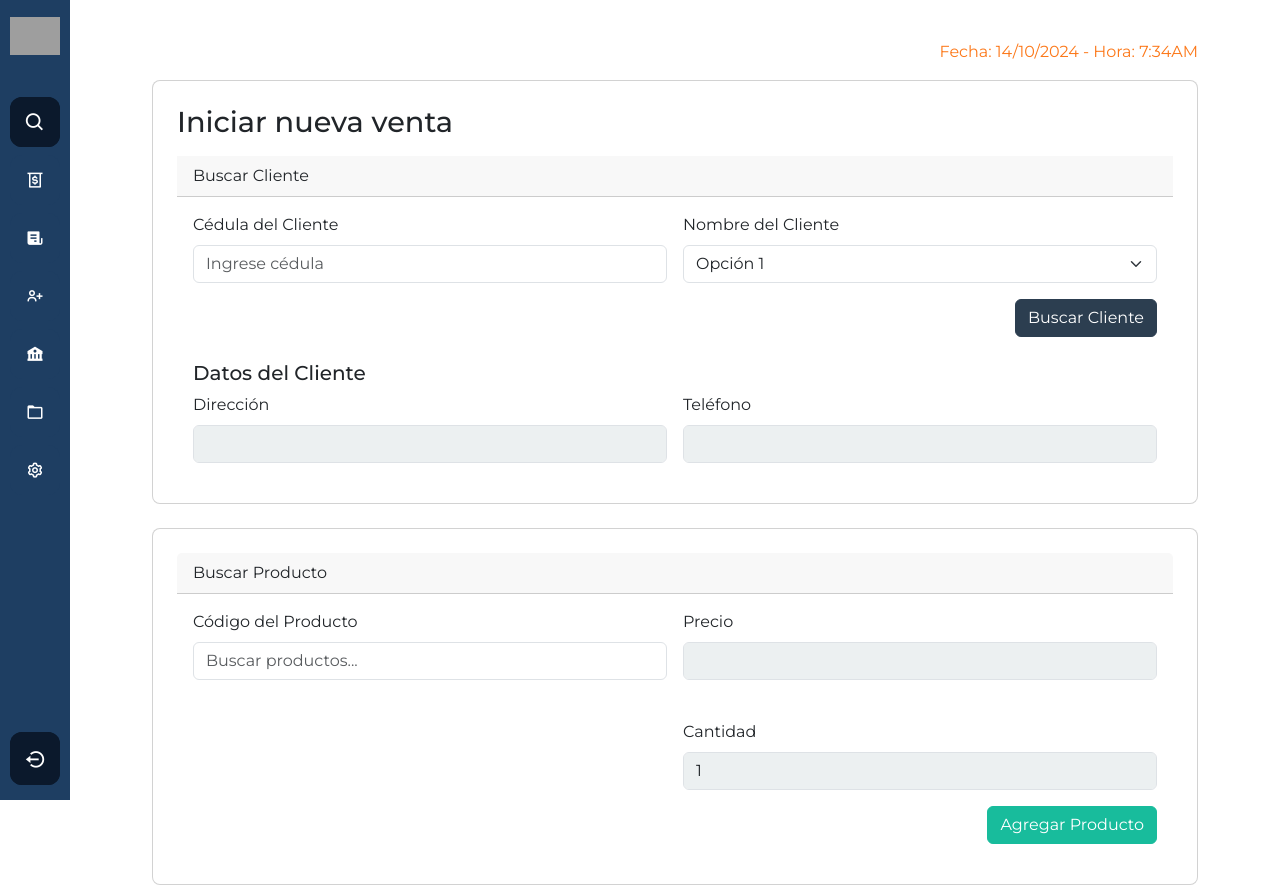
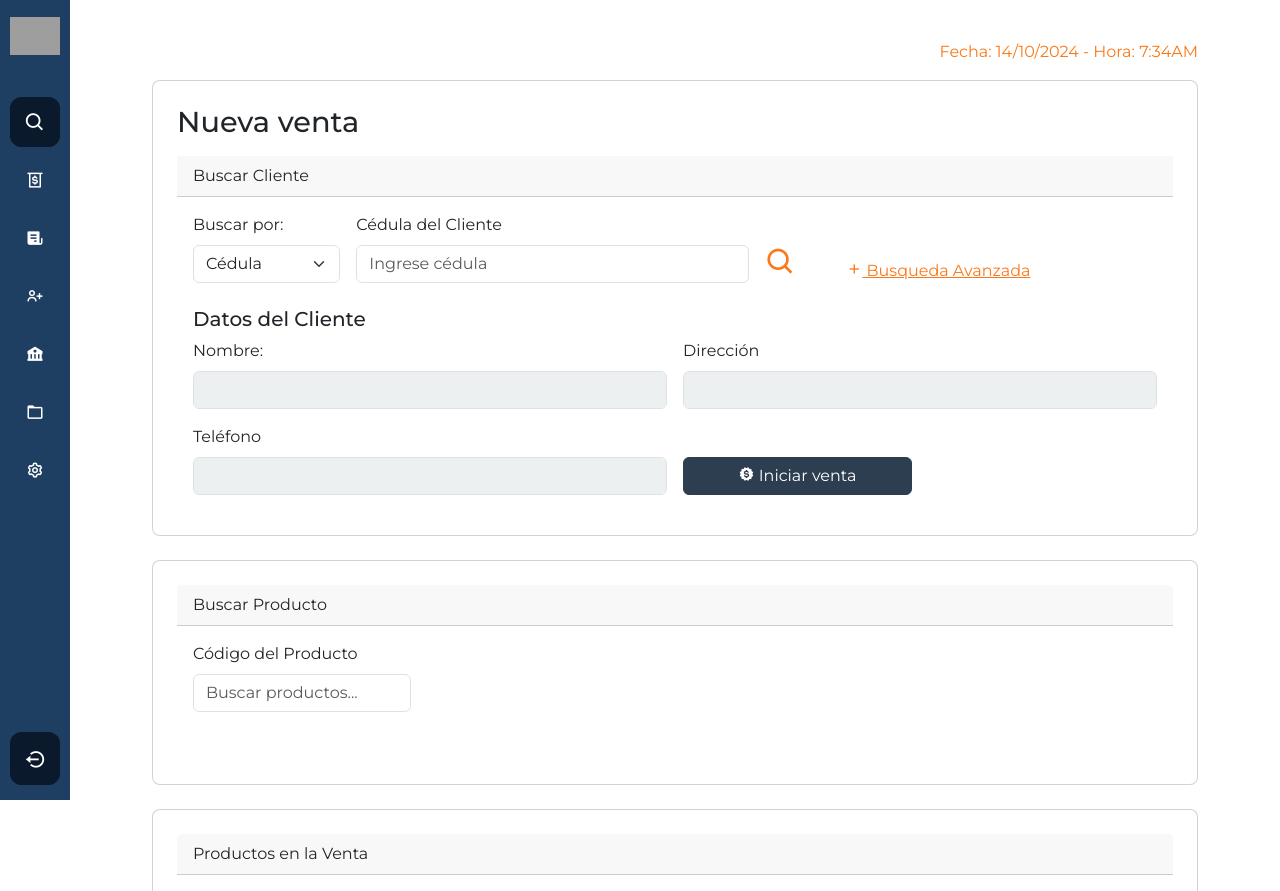
Before and after one commit to Jaysson21/BlandonComercial, a Flask app: template src/templates/GestionVentas.html in a window 1280 px wide. Shown: the top 891 px of the page. Run offline with Flask 3, Linux system fonts and the light colour scheme; the template is opened without the code that fills it, so the values that code supplies are empty; some libraries are stand-ins or nearby versions; grey boxes are pictures that could not be loaded.

Commit message:
busqueda producto / busqueda cliente

```diff
--- a/src/application.py
+++ b/src/application.py
@@ -215,6 +215,14 @@ def GestionClientes():
     clientes = ClienteModel.get_clients()
     return render_template("GestionCliente.html", username=session["username"], clientes=clientes, nameuser=session["nameUser"])
 
+@app.route('/buscar_cliente', methods=["GET"])
+def buscar_cliente():
+    query = request.args.get('query', '').upper()
+    resultados = ClienteModel.get_clientById(query)
+    print(resultados)
+    return jsonify(resultados)
+
+
 @app.route("/addClient", methods=["POST"])
 def addClient():
     if request.method == "POST":
--- a/src/static/js/GestionVentas.js
+++ b/src/static/js/GestionVentas.js
@@ -1,4 +1,3 @@
-
 // Función para realizar la búsqueda con AJAX
 $('#buscador').on('keyup', function () {
     const query = $(this).val();
@@ -26,12 +25,30 @@ $('#buscador').on('keyup', function () {
                     document.querySelectorAll(".item").forEach(function (li) {
                         li.addEventListener("click", function () {
 
-                            console.log("button");
                             // Obtener el ID del cliente del botón
                             let productoID = this.getAttribute("data-id");
+                            $('#listaResultados').empty();
 
+                            $('#btn_code').append(`<button id="btn-close" type="button" class="btn-close ms-2" aria-label="Close" style="background-color:red;" onClick="removeFormProduct()"></button>`);
+
+                            document.getElementById("buscador").setAttribute("disabled", true);
                             // Rellenar el formulario del modal con los datos del cliente
+                            $('#formProduct').append(
+                                `
+                                <div class="mb-3">
+                                    <label for="PrecioProducto" class="form-label">Precio:</label>
+                                    <input type="text" class="form-control" id="PrecioProducto" placeholder="precio" required>
+                                </div>
+                                <div class="mb-3">
+                                    <label for="CantidadProducto" class="form-label">Cantidad</label>
+                                    <input type="number" class="form-control" id="CantidadProducto" placeholder="Ingrese la cantidad" required>
+                                </div>
+                                <button type="button" class="btn btn-success">Agregar</button>
+                                `
+                            );
+
                             document.getElementById("buscador").value = productoID;
+
 
                         });
                     });
@@ -46,3 +63,39 @@ $('#buscador').on('keyup', function () {
         $('#listaResultados').empty();
     }
 });
+
+$('#btn-searchClient').on('click', function () {
+    const query = $("#cedulaCliente").val();
+    // Verificar si el usuario ha escrito algo
+    if (query.length > 0) {
+        // Realizar la solicitud AJAX
+        $.ajax({
+            url: '/buscar_cliente', // Ruta a tu API o servidor
+            method: 'GET',
+            data: { query: query },
+            success: function (response) {
+                // Verificar si se encontraron resultados
+                console.log(response);
+
+                document.getElementById("btnInitSell").removeAttribute("aria-disabled");
+                document.getElementById("NombreCliente").value = response.nombres + " " + response.apellidos;
+                document.getElementById("direccionCliente").value = response.direccion;
+                document.getElementById("telefonoCliente").value = response.telefono;
+
+            }
+        })
+    }
+});
+
+function removeFormProduct() {
+    let ul = document.getElementById("formProduct");
+    // Limpia el <ul> eliminando todos sus elementos hijos
+    while (ul.firstChild) {
+        ul.removeChild(ul.firstChild);
+    }
+    document.getElementById("buscador").removeAttribute("disabled");
+    document.getElementById("buscador").value = "";
+    document.getElementById('btn-close').remove();
+
+
+}
--- a/src/templates/GestionVentas.html
+++ b/src/templates/GestionVentas.html
@@ -5,34 +5,48 @@
 <body class="container my-4">
     <!-- Sección de Búsqueda de Cliente -->
     <div class="card mb-4">
-        <h2>Iniciar nueva venta</h2>
+        <h2>Nueva venta</h2>
         <div class="card-header">Buscar Cliente</div>
         <div class="card-body">
             <form id="clienteForm">
                 <div class="row g-3">
-                    <div class="col-md-6">
+                    <!-- Selector de filtro -->
+                    <div class="col-sm-2">
+                        <label for="filtro" class="form-label">Buscar por:</label>
+                        <select id="filtro" class="form-select">
+                            <option value="cedula">Cédula</option>
+                            <option value="nombre">Telefono</option>
+                        </select>
+                    </div>
+                    <div class="col-md-5">
                         <label for="cedulaCliente" class="form-label">Cédula del Cliente</label>
                         <input type="text" class="form-control" id="cedulaCliente" placeholder="Ingrese cédula">
                     </div>
-                    <div class="col-md-6">
-                        <label for="nombreCliente" class="form-label">Nombre del Cliente</label>
-                        <select id="selectNombreCliente" class="form-select" style="width: 100%;">
-                            <option value="1">Opción 1</option>
-                            <option value="2">Opción 2</option>
-                            <option value="3">Opción 3</option>
-                            <option value="4">Opción 4</option>
-                            <option value="5">Opción 5</option>
-                        </select>
+                    <div class="col-md-1 d-flex flex-column">
+                        <a href="#btnInitSell" id="btn-searchClient" class="mt-auto">
+                            <i class="bx bx-search" style="font-size: 2rem; color: rgb(252, 120, 25);"></i>
+                        </a>
+                        <!--button type="button" class="btn btn-primary mt-auto" onclick=" buscarCliente()">Buscar</button-->
                     </div>
-                    <div class="col-12 text-end mt-3">
-                        <button type="button" class="btn btn-primary" onclick="buscarCliente()">Buscar Cliente</button>
+                    <div class="col-md-3 d-flex flex-column">
+                        <a href="#" class="mt-auto btn-searchClient" style="font-size: 1rem; color: rgb(252, 120, 25);">
+                            <i class="bx bx-plus">
+                            </i>
+                            Busqueda Avanzada
+                        </a>
+
                     </div>
+
                 </div>
 
                 <!-- Sección para cargar datos del cliente -->
                 <div id="clienteDatos" class="mt-4">
                     <h5>Datos del Cliente</h5>
                     <div class="row g-3">
+                        <div class="col-md-6">
+                            <label for="NombreCliente" class="form-label">Nombre:</label>
+                            <input type="text" class="form-control" id="NombreCliente" disabled>
+                        </div>
                         <div class="col-md-6">
                             <label for="direccionCliente" class="form-label">Dirección</label>
                             <input type="text" class="form-control" id="direccionCliente" disabled>
@@ -41,6 +55,15 @@
                             <label for="telefonoCliente" class="form-label">Teléfono</label>
                             <input type="text" class="form-control" id="telefonoCliente" disabled>
                         </div>
+                        <div class="col-md-3 d-flex flex-column">
+                            <a id="btnInitSell" href="#" class=" btn btn-primary mt-auto btn-searchClient"
+                                style="font-size: 1rem;" aria-disabled="true">
+                                <i class="bx bxs-badge-dollar">
+                                </i>
+                                Iniciar venta
+                            </a>
+                        </div>
+
                     </div>
                 </div>
             </form>
@@ -54,30 +77,21 @@
             <form id="productoForm">
                 <div class="row g-3">
                     <div class="col-md-6">
-
                         <label for="codigoProducto" class="form-label">Código del Producto</label>
-                        <div class="mb-4">
-                            <input type="text" id="buscador" class="form-control" placeholder="Buscar productos...">
+                        <div id="btn_code" class="mb-4">
+                            <input style="width: auto; display: inline;" type="text" id="buscador" class="form-control"
+                                placeholder="Buscar productos...">
+                            <!-- Lista de resultados -->
+                            <ul style="position: relative;" id="listaResultados" class="list-group mt-2">
+                                <!-- Los resultados de la búsqueda se llenarán aquí dinámicamente -->
+                            </ul>
                         </div>
-                        <!-- Lista de resultados -->
-                        <ul style="position: absolute;" id="listaResultados" class="list-group">
-                            <!-- Los resultados de la búsqueda se llenarán aquí dinámicamente -->
-                        </ul>
-                    </div>
-                    <div class="col-md-6">
-                        <label for="precioProducto" class="form-label">Precio</label>
-                        <input type="number" class="form-control" id="precioProducto" disabled>
-                    </div>
-                    <div class="col-md-6">
 
                     </div>
                     <div class="col-md-6">
-                        <label for="cantidadProducto" class="form-label">Cantidad</label>
-                        <input type="number" class="form-control" id="cantidadProducto" min="1" value="1" disabled>
-                    </div>
-                    <div class="col-12 text-end mt-3">
-                        <button type="button" class="btn btn-success" onclick="agregarProducto()">Agregar
-                            Producto</button>
+                        <div id="formProduct" class="formProduct">
+
+                        </div>
                     </div>
                 </div>
             </form>
```
Also changed, not shown: src/model/ClienteModel.py (+4 -7 lines), 1 other file.
